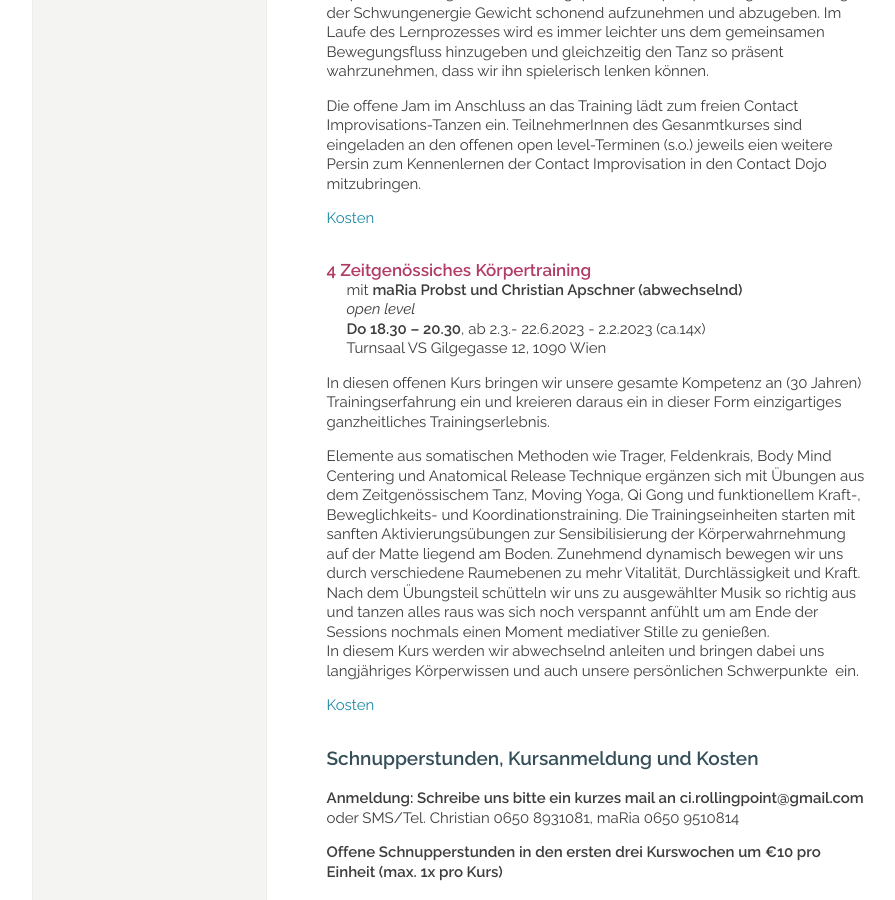
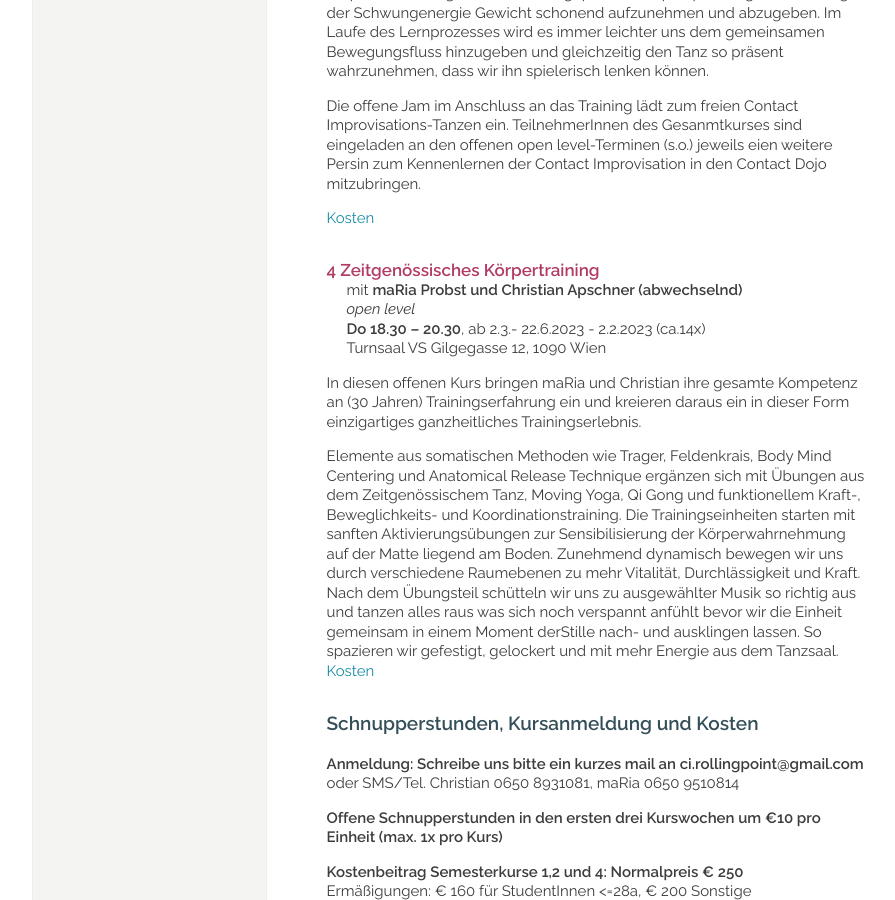
Before and after one commit to manulari/rollingpointat, a Jekyll site: the page built from _pages_de/kurse.md, in a window 1280 px wide and 900 px high, scrolled down 2606 px. Shown: the whole window, without its empty margins (152-1047 px from the left). Built offline with Jekyll 4.4.1, drawn with Linux system fonts in a browser that asks for light colours; comment, search, counter and statistics services are not loaded.

Commit message:
Update page (de) “kurse”

```diff
--- a/_pages_de/kurse.md
+++ b/_pages_de/kurse.md
@@ -100,18 +100,16 @@ Die offene Jam im Anschluss an das Training lädt zum freien Contact Improvisati
 
 <div class="named-anchor" id="do"></div>
 
-#### 4  Zeitgenössiches Körpertraining
+#### 4  Zeitgenössisches Körpertraining
 
 mit **maRia Probst und Christian Apschner (abwechselnd)**\
 *open level*\
 **Do 18.30 – 20.30**, ab 2.3.- 22.6.2023 - 2.2.2023 (ca.14x)\
 Turnsaal VS Gilgegasse 12, 1090 Wien
 
-In diesen offenen Kurs bringen wir unsere gesamte Kompetenz an (30 Jahren) Trainingserfahrung ein und kreieren daraus ein in dieser Form einzigartiges ganzheitliches Trainingserlebnis.
+In diesen offenen Kurs bringen maRia und Christian ihre gesamte Kompetenz an (30 Jahren) Trainingserfahrung ein und kreieren daraus ein in dieser Form einzigartiges ganzheitliches Trainingserlebnis.
 
-Elemente aus somatischen Methoden wie Trager, Feldenkrais, Body Mind Centering und Anatomical Release Technique ergänzen sich mit Übungen aus dem Zeitgenössischem Tanz, Moving Yoga, Qi Gong und funktionellem Kraft-, Beweglichkeits- und Koordinationstraining. Die Trainingseinheiten starten mit sanften Aktivierungsübungen zur Sensibilisierung der Körperwahrnehmung auf der Matte liegend am Boden. Zunehmend dynamisch bewegen wir uns durch verschiedene Raumebenen zu mehr Vitalität, Durchlässigkeit und Kraft. Nach dem Übungsteil schütteln wir uns zu ausgewählter Musik so richtig aus und tanzen alles raus was sich noch verspannt anfühlt um am Ende der Sessions nochmals einen Moment mediativer Stille zu genießen.\
-In diesem Kurs werden wir abwechselnd anleiten und bringen dabei uns langjähriges Körperwissen und auch unsere persönlichen Schwerpunkte  ein.
-
+Elemente aus somatischen Methoden wie Trager, Feldenkrais, Body Mind Centering und Anatomical Release Technique ergänzen sich mit Übungen aus dem Zeitgenössischem Tanz, Moving Yoga, Qi Gong und funktionellem Kraft-, Beweglichkeits- und Koordinationstraining. Die Trainingseinheiten starten mit sanften Aktivierungsübungen zur Sensibilisierung der Körperwahrnehmung auf der Matte liegend am Boden. Zunehmend dynamisch bewegen wir uns durch verschiedene Raumebenen zu mehr Vitalität, Durchlässigkeit und Kraft. Nach dem Übungsteil schütteln wir uns zu ausgewählter Musik so richtig aus und tanzen alles raus was sich noch verspannt anfühlt bevor wir die Einheit gemeinsam in einem Moment derStille nach- und ausklingen lassen. So spazieren wir gefestigt, gelockert und mit mehr Energie aus dem Tanzsaal.\
 [Kosten](#kosten)
 
 <div class="named-anchor" id="kosten"></div>
```
